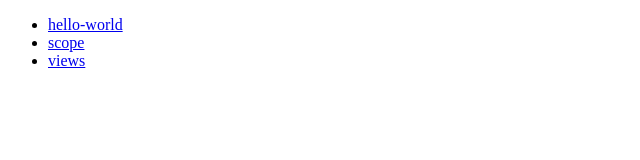
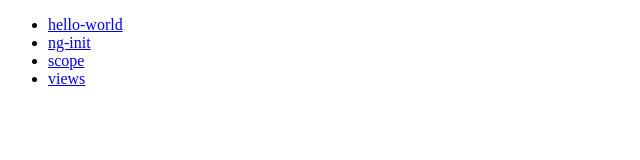
Before and after one commit to ng-snippets/ng-snippets.github.io, a plain HTML site: page index.html in a window 1280 px wide. Shown: the full height of the page, 0-640 px from the left. Drawn offline with Linux system fonts and the light colour scheme.

Commit message:
Adding ng-init

```diff
--- a/index.html
+++ b/index.html
@@ -7,6 +7,7 @@
 <body>
     <ul>
       <li><a href="./hello-world">hello-world</a></li>
+      <li><a href="./ng-init">ng-init</a></li>
       <li><a href="./scope">scope</a></li>
       <li><a href="./views">views</a></li>
     </ul>
```
